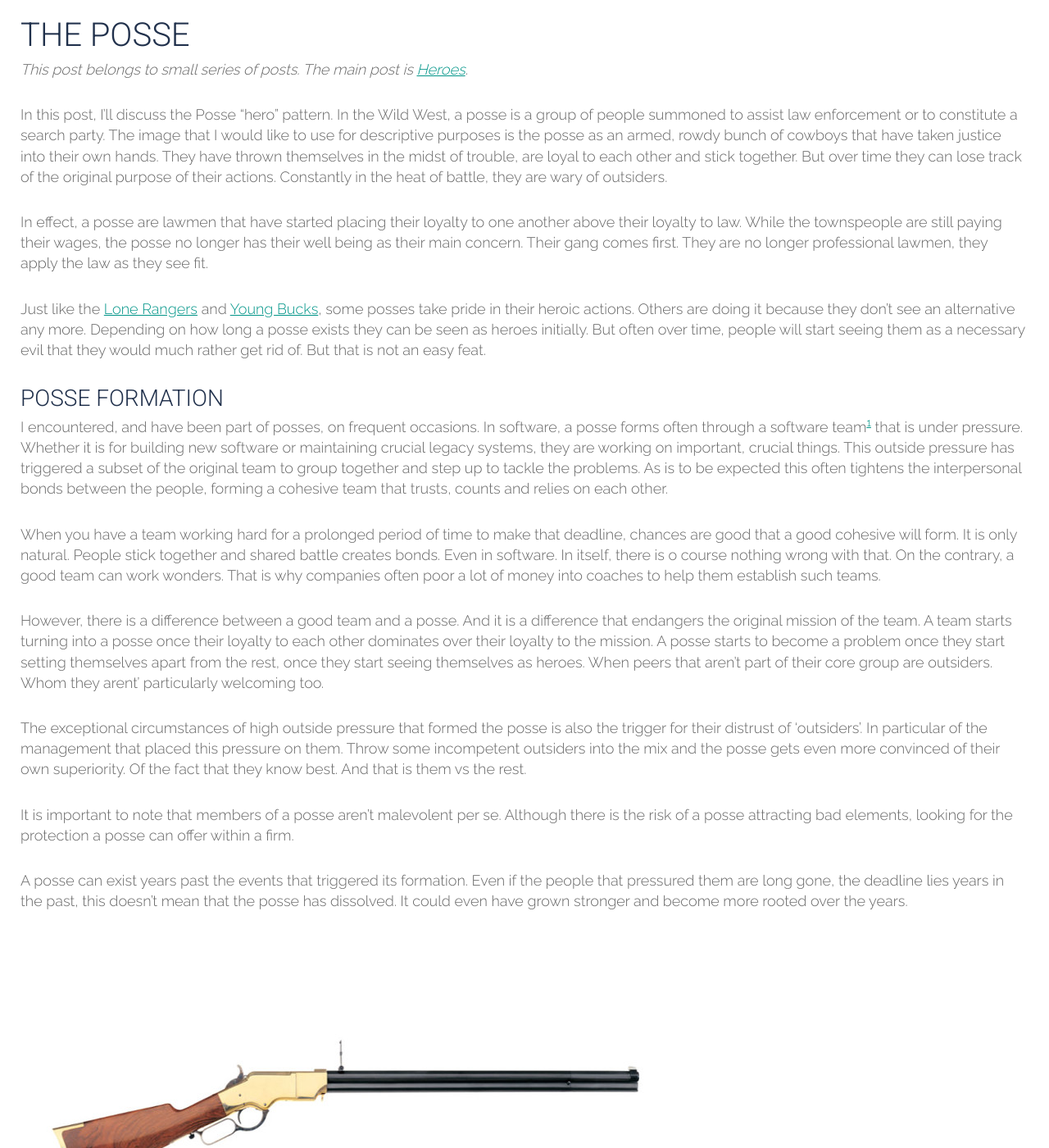
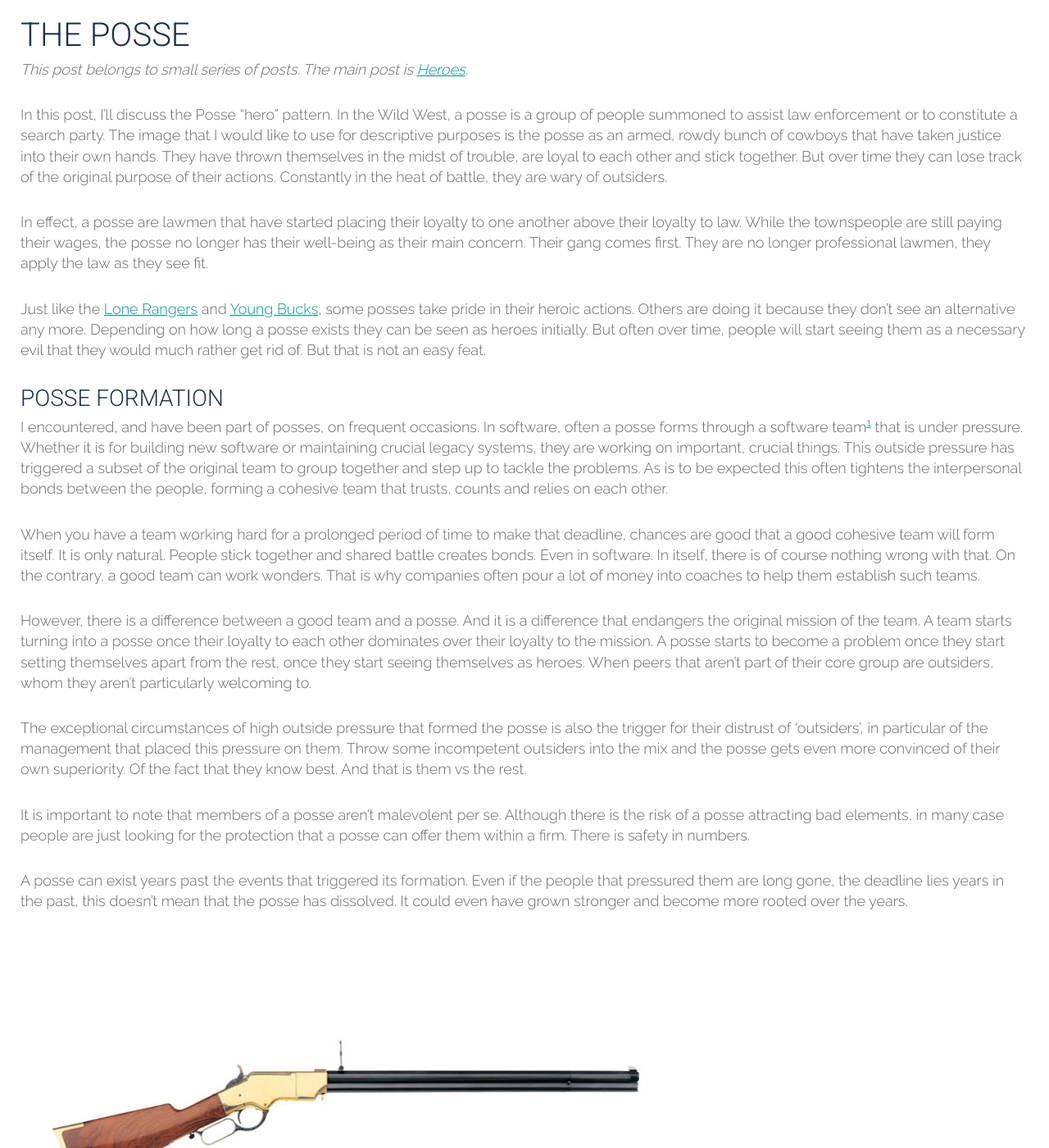
Before and after one commit to tripledio/tripledio.github.io, a Jekyll site: the page built from _posts/2018-06-20-Posse.md, in a window 1280 px wide and 1400 px high, scrolled down 645 px. Shown: the whole window at 82% size. Built offline with Jekyll 4.4.1, drawn with Linux system fonts in a browser that asks for light colours; some of the changed text lies outside the part shown.

Commit message:
verwerking feedback slackenhuys

```diff
--- a/_posts/2018-06-20-Posse.md
+++ b/_posts/2018-06-20-Posse.md
@@ -12,21 +12,21 @@
 
 In this post, I'll discuss the Posse "hero" pattern. In the Wild West, a posse is a group of people summoned to assist law enforcement or to constitute a search party. The image that I would like to use for descriptive purposes is the posse as an armed, rowdy bunch of cowboys that have taken justice into their own hands. They have thrown themselves in the midst of trouble, are loyal to each other and stick together. But over time they can lose track of the original purpose of their actions. Constantly in the heat of battle, they are wary of outsiders.
 
-In effect, a posse are lawmen that have started placing their loyalty to one another above their loyalty to law. While the townspeople are still paying their wages, the posse no longer has their well being as their main concern. Their gang comes first. They are no longer professional lawmen, they apply the law as they see fit.
+In effect, a posse are lawmen that have started placing their loyalty to one another above their loyalty to law. While the townspeople are still paying their wages, the posse no longer has their well-being as their main concern. Their gang comes first. They are no longer professional lawmen, they apply the law as they see fit.
 
 Just like the [Lone Rangers](/13/06/2018/LoneRanger/) and [Young Bucks](/06/06/2018/YoungBuck/), some posses take pride in their heroic actions. Others are doing it because they don't see an alternative any more. Depending on how long a posse exists they can be seen as heroes initially. But often over time, people will start seeing them as a necessary evil that they would much rather get rid of. But that is not an easy feat.
 
 ### Posse formation
 
-I encountered, and have been part of posses, on frequent occasions. In software, a posse forms often through a software team[^team]  that is under pressure. Whether it is for building new software or maintaining crucial legacy systems, they are working on important, crucial things. This outside pressure has triggered a subset of the original team to group together and step up to tackle the problems. As is to be expected this often tightens the interpersonal bonds between the people, forming a cohesive team that trusts, counts and relies on each other.
+I encountered, and have been part of posses, on frequent occasions. In software, often a posse forms through a software team[^team]  that is under pressure. Whether it is for building new software or maintaining crucial legacy systems, they are working on important, crucial things. This outside pressure has triggered a subset of the original team to group together and step up to tackle the problems. As is to be expected this often tightens the interpersonal bonds between the people, forming a cohesive team that trusts, counts and relies on each other.
 
-When you have a team working hard for a prolonged period of time to make that deadline, chances are good that a good cohesive will form. It is only natural. People stick together and shared battle creates bonds. Even in software. In itself, there is o course nothing wrong with that.  On the contrary, a good team can work wonders. That is why companies often poor a lot of money into coaches to help them establish such teams.
+When you have a team working hard for a prolonged period of time to make that deadline, chances are good that a good cohesive team will form itself. It is only natural. People stick together and shared battle creates bonds. Even in software. In itself, there is of course nothing wrong with that.  On the contrary, a good team can work wonders. That is why companies often pour a lot of money into coaches to help them establish such teams.
 
-However, there is a difference between a good team and a posse. And it is a difference that endangers the original mission of the team. A team starts turning into a posse once their loyalty to each other dominates over their loyalty to the mission.  A posse starts to become a problem once they start setting themselves apart from the rest, once they start seeing themselves as heroes. When peers that aren't part of their core group are outsiders. Whom they arent' particularly welcoming too.
+However, there is a difference between a good team and a posse. And it is a difference that endangers the original mission of the team. A team starts turning into a posse once their loyalty to each other dominates over their loyalty to the mission.  A posse starts to become a problem once they start setting themselves apart from the rest, once they start seeing themselves as heroes. When peers that aren't part of their core group are outsiders, whom they aren't particularly welcoming to.
 
-The exceptional circumstances of high outside pressure that formed the posse is also the trigger for their distrust of 'outsiders'. In particular of the management that placed this pressure on them. Throw some incompetent outsiders into the mix and the posse gets even more convinced of their own superiority. Of the fact that they know best. And that is them vs the rest.
+The exceptional circumstances of high outside pressure that formed the posse is also the trigger for their distrust of 'outsiders', in particular of the management that placed this pressure on them. Throw some incompetent outsiders into the mix and the posse gets even more convinced of their own superiority. Of the fact that they know best. And that is them vs the rest.
 
- It is important to note that members of a posse aren't malevolent per se. Although there is the risk of a posse attracting bad elements, looking for the protection a posse can offer within a firm.
+ It is important to note that members of a posse aren't malevolent per se. Although there is the risk of a posse attracting bad elements, in many case people are just looking for the protection that a posse can offer them within a firm. There is safety in numbers.
 
  A posse can exist years past the events that triggered its formation. Even if the people that pressured them are long gone, the deadline lies years in the past, this doesn't mean that the posse has dissolved. It could even have grown stronger and become more rooted over the years.
 
@@ -38,7 +38,7 @@
 
 **Production issues**
 
-When you have a team that is constantly 'fixing' things, things that no one else knows about, when the team spent most of their time on operational problems, then there is a serious problem. Their loyalty will let the cover for each other and keep the thing afloat. But there will be constant 'small' issues. Which they will be able to 'fix'. Until one day they can no longer fix and it makes the evening news...
+When you have a team that is constantly 'fixing' things, things that no one else knows about, when the team spent most of their time on operational problems, then there is a serious problem. Their group loyalty obliges them to cover for each other and keep the thing afloat. But there will be constant 'small' issues. Which they will be able to 'fix'. Until one day they can no longer fix and it makes the evening news...
 
 If the posse team consists of the same people that have developed the software systems in the first place then the problem is even bigger. Then the customer is effectively paying the outlaws to maintain the order in town. Since the posse has then all the knowledge, they have a lot of power. And not always the customers best interest at heart.
 
@@ -52,11 +52,11 @@
 
 **Fog of war**
 
-The boundaries of a posse don't have to match the ones of an organizational group. Peoples loyalties difference in degrees and can shift over time. The boundaries of a posse are thus seldom a clearly defined thing. As posse boundaries are mostly fuzzy. This makes it hard to pinpoint exact problems as there will be misinformation, intentional or not, and many different views and opinions on topics that concern whatever the core of the posse is working on. It may seem as there are many different problems with a given issue, from many parties. But those different parties are in fact just one. But this is hard to determine.
+The boundaries of a posse don't have to match the ones of an organizational group. People's loyalties differ in degrees and can shift over time. The boundaries of a posse are thus seldom a clearly defined thing, as posse boundaries are mostly fuzzy. This makes it hard to pinpoint exact problems as there will be misinformation, intentional or not, and many different views and opinions on topics that concern whatever the core of the posse is working on. It may seem as there are many different problems with a given issue, from many parties. But those different parties are in fact just one. But this is hard to determine.
 
 **Resistance to change**
 
-The mob rule aspect of z posse in combination with fog of war allows the posse the be very resistant to any change they do not like. They can drastically slow down the speed of changes as everything gets 'debated' endlessly. This can be a very intentional political tactic. Due to their numbers and fog of war, they can keep pushing back on any outside decisions made on various fronts. Slowing down and/or blocking any change they disagree with.
+The mob rule aspect of a posse in combination with fog of war allows the posse the be very resistant to any change they do not like. They can drastically slow down the speed of changes as everything gets 'debated' endlessly. This can be a very intentional political tactic. Due to their numbers and fog of war, they can keep pushing back on any outside decisions made on various fronts. Slowing down and/or blocking any change they disagree with.
 
 This can be very expensive as people are constantly arguing and debating but no significant progress is made. The status quo is maintained. Especially in larger organisations, where this can go unnoticed for a longer time, this runs the danger of becoming the norm.
 
```
Also changed, not shown: other parts of _posts/2018-06-20-Posse.md (+1 -1 lines).
